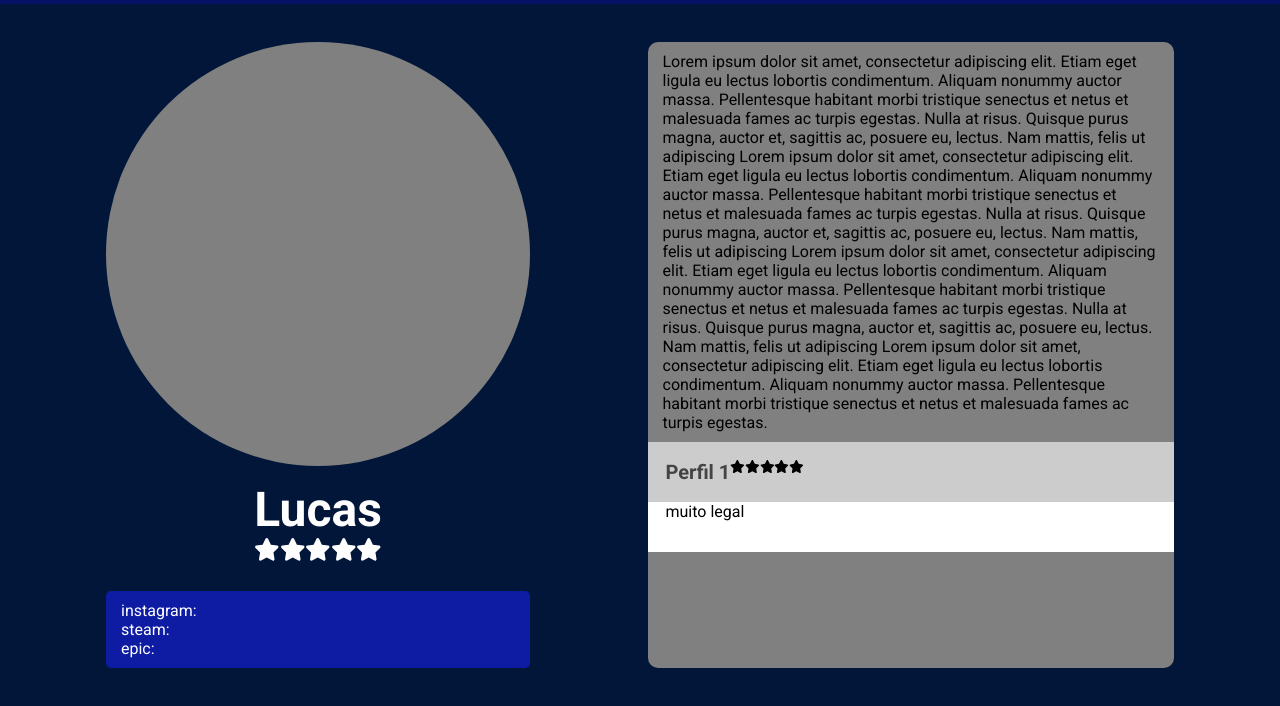
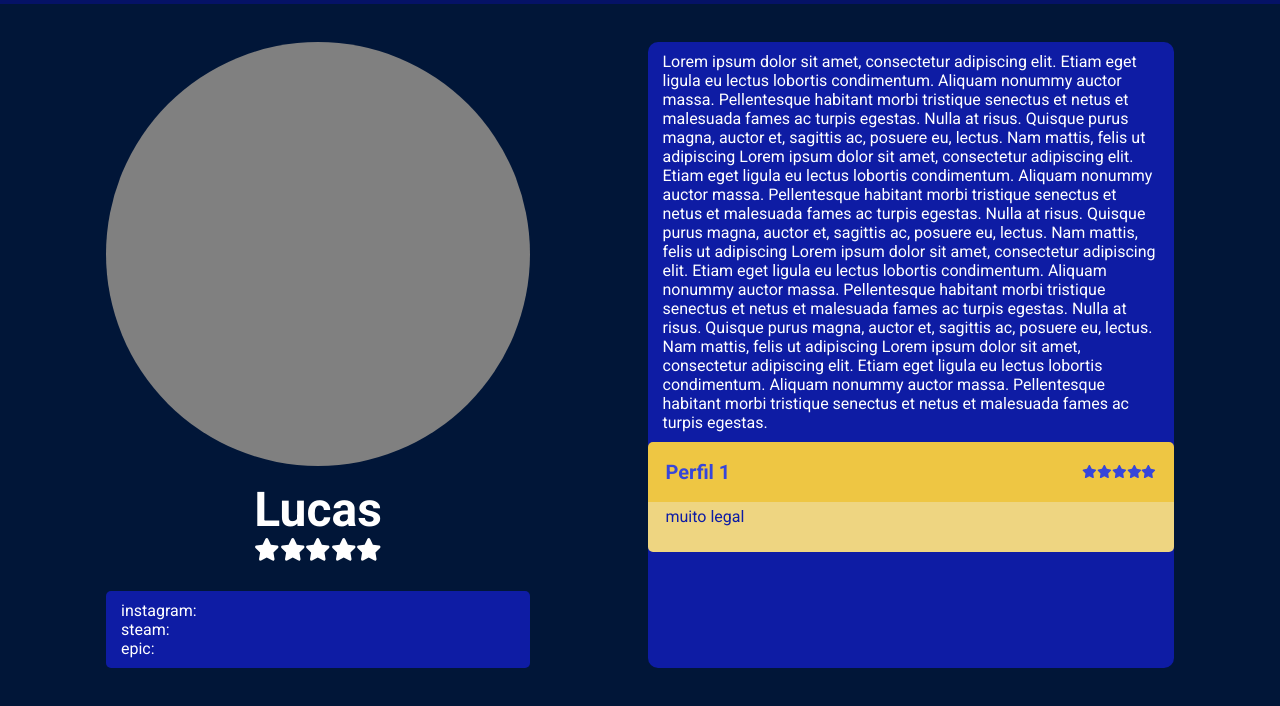
Before and after one commit to LucassTeixeiraN/POO, a plain HTML site: page projeto/tela 2/tela2.html in a window 1280 px wide. Both pictures are taken after a click on the button "Perfil 1". Shown: the part 76-782 px from the top of the page. Drawn offline with Linux system fonts and the light colour scheme.

Commit message:
Update style.css

```diff
--- a/projeto/tela 2/style.css
+++ b/projeto/tela 2/style.css
@@ -91,17 +91,18 @@ main {
 
 #bio-container {
     width: 50%;
-    background-color: gray;
+    background-color: #0e1ca4;
     border-radius: 10px;
 }
 
 #bio {
     padding: 10px 15px;
+    color: white;
 }
 
 .accordion {
-    background-color: #eee;
-    color: #444;
+    background-color: #3646da;
+    color: white;
     cursor: pointer;
     padding: 18px;
     width: 100%;
@@ -110,20 +111,34 @@ main {
     outline: none;
     transition: 0.4s;
     display: flex;
-    justify-content: space-bet
-    ween;
+    justify-content: space-between;
+    align-items: center;
+    border-radius: 5px;
+    fill: white;
+}
+
+.active {
+    border-radius: 5px 5px 0 0;
 }
 
 .active, .accordion:hover {
-    background-color: #ccc;
+    background-color: #EEC643;
+    color: #3646da;
+    fill: #3646da;
+}
+
+.accordion:hover #rate{
+    fill: #3646da;
 }
 
 .panel {
-    padding: 0 18px;
-    background-color: white;
+    padding: 5px 18px;
+    background-color: #eed581;
     display: none;
     overflow: hidden;
     height: 50px;
+    border-radius: 0 0 5px 5px;
+    color: #0e1ca4;
 }
 
 .accordion #rate {
```
